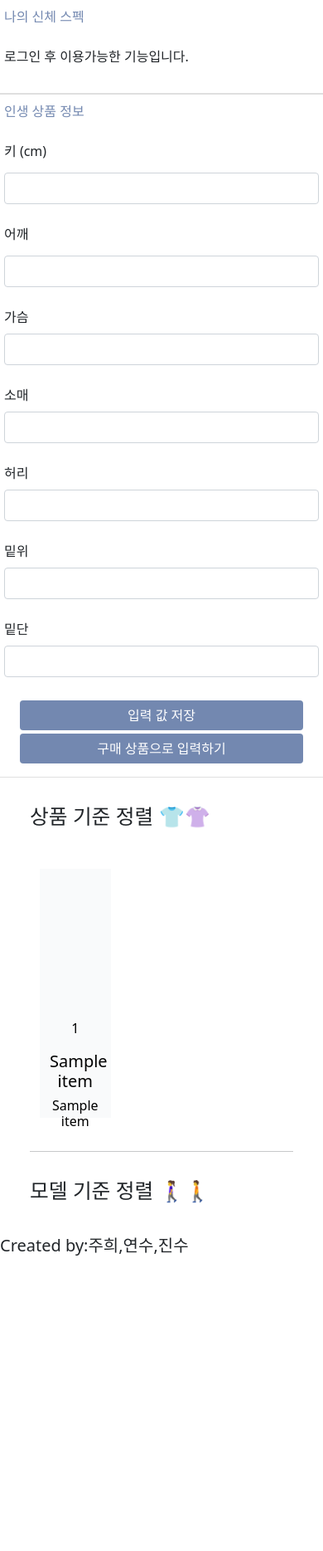
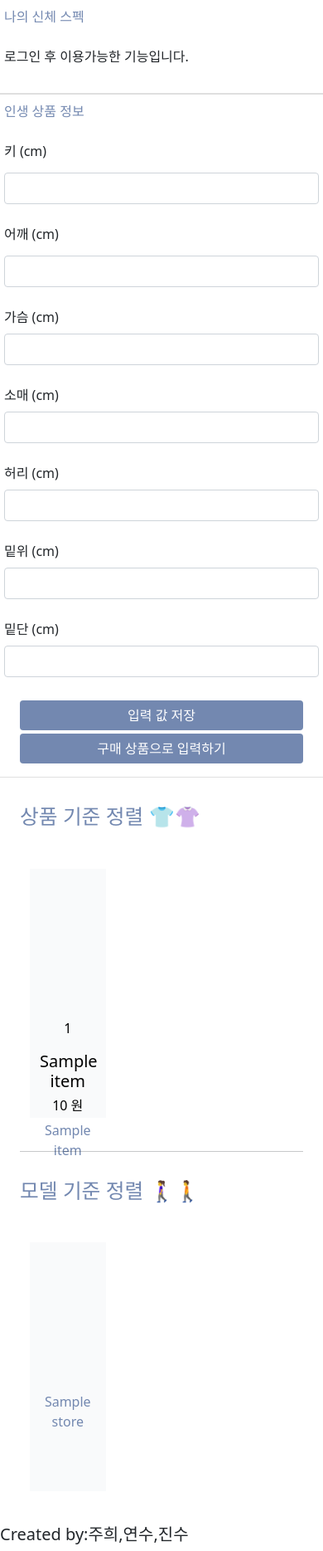
Before and after one commit to chajuhui123/for-me-shopping-project, a Django app: page / in a window 390 px wide. Shown: the part 712-2581 px from the top of the page at 83% size. Before the commit the page ends 2225 px from the top, so only its background shows below. Run offline with Django 3.2, Linux system fonts and the light colour scheme; tables that the repository leaves empty hold one stand-in row (values such as "Sample post").

Commit message:
fix : fix  main.html style & Add pagination for items, shops

```diff
--- a/forMeShoppingProject/mainApp/templates/main.html
+++ b/forMeShoppingProject/mainApp/templates/main.html
@@ -6,7 +6,7 @@
     <div class = "row">
 
         <!-- 상품 카테고리  -->
-        <div class = "col-md-2 px-0">
+        <div class = "col-md-2 mx-0 px-0">
 
             <div class="accordion" id="accordionExample">
                 <!-- 아코디언 상의 메뉴 -->
@@ -137,7 +137,7 @@
         </div>
 
         <!-- 내 정보 -->
-        <div class = "col-md-2 px-0">
+        <div class = "col-md-2 px-0 mx-0">
             <div class="card">
                 <div class="card-header represent-color">
                     나의 신체 스펙
@@ -145,10 +145,8 @@
                 <div class="card-body">
                     <!-- 로그인했을 때는 사용자의 신체 스펙 가져옴 -->
                     {% if user.is_authenticated %} <!-- 로그인된 상태인지 체크 -->
-                        <p>키 (cm) : </p>
-                        <!-- {{user.height}} -->
-                        <p>몸무게 (kg) :</p>
-                        <!-- {{user.weight}} -->
+                        <p>키 : {{user.height}} cm </p>
+                        <p>몸무게 : {{user.weight}} kg</p>
                     <!-- 로그인하지 않았을 때는, 로그인 후 이용 -->
                     {% else %}
                         <p>로그인 후 이용가능한 기능입니다.</p>
@@ -163,17 +161,17 @@
                 <div class="card-body">
                     <label for="inputPassword5" class="form-label"><h6>키 (cm)</h6></label>
                     <input type="number" id="inputPassword5" class="form-control" aria-describedby=""><br/>
-                    <label for="inputPassword5" class="form-label"><h6>어깨</h6></label>
+                    <label for="inputPassword5" class="form-label"><h6>어깨 (cm)</h6></label>
                     <input type="number" id="inputPassword5" class="form-control" aria-describedby=""><br/>
-                    <label for="inputPassword5" class="form-label">가슴</label>
+                    <label for="inputPassword5" class="form-label">가슴 (cm)</label>
                     <input type="number" id="inputPassword5" class="form-control" aria-describedby=""><br/>
-                    <label for="inputPassword5" class="form-label">소매</label>
+                    <label for="inputPassword5" class="form-label">소매 (cm)</label>
                     <input type="number" id="inputPassword5" class="form-control" aria-describedby=""><br/>
-                    <label for="inputPassword5" class="form-label">허리</label>
+                    <label for="inputPassword5" class="form-label">허리 (cm)</label>
                     <input type="number" id="inputPassword5" class="form-control" aria-describedby=""><br/>
-                    <label for="inputPassword5" class="form-label">밑위</label>
+                    <label for="inputPassword5" class="form-label">밑위 (cm)</label>
                     <input type="number" id="inputPassword5" class="form-control" aria-describedby=""><br/>
-                    <label for="inputPassword5" class="form-label">밑단</label>
+                    <label for="inputPassword5" class="form-label">밑단 (cm)</label>
                     <input type="number" id="inputPassword5" class="form-control" aria-describedby=""><br/>
 
 
@@ -188,29 +186,44 @@
         </div>
 
         <!-- 쇼핑몰 정렬 및 쇼핑몰 띄우는 구역 -->
-        <div class = "col-md-8 px-5 py-3">
+        <div class = "col-md-8 py-3">
+          <div class = "container">
             <!-- 나의 인생 아이템 수치와 비슷한 상품 정렬 -->
-            <h2 class = "py-3">상품 기준 정렬 👕👚</h2>
-
+            <h2 class = "py-3 represent-color">상품 기준 정렬 👕👚</h2>
+            <!-- 상품 카드 -->
             <div class = "row text-center">
-              {% for i in posts %} <!-- 12개씩 보내지는 posts 로 바꿔줌 -->
+              {% for i in itemPosts %} <!-- 12개씩 보내지는 posts 로 바꿔줌 -->
                   <div class = "col-3 mx-4 my-4 item-div">
                     <div style = "height: 60%;">
                       <!-- 이미지 첨부 -->
                     </div>
                     <div style = "height: 40%;">
                       <p>{{i.id}}</p>
-                      <h5>{{i.name}}</h5> <!--아이템 이름-->
-                      <h6>{{i.shop_name}}</h6> <!-- 쇼핑몰 이름 -->
+                      <h5>{{i.name}}</h5>
+                      <h6>{{i.price}} 원</h6>
+                      <a href = "{{i.shop_url}}">{{i.shop_name}}</a> <!-- 쇼핑몰 이름 -->
+                    </div>
+                  </div>
+              {% endfor %}
+            </div>
+            <hr>
+            <h2 class = "py-3 represent-color">모델 기준 정렬 🚶‍♀️🚶</h2>
+            <!-- 상품 카드 -->
+            <div class = "row text-center">
+              {% for i in storePosts %} <!-- 12개씩 보내지는 posts 로 바꿔줌 -->
+                  <div class = "col-3 mx-4 my-4 item-div">
+                    <div style = "height: 60%;">
+                      <!-- 이미지 첨부 -->
+                    </div>
+                    <div style = "height: 40%;">
+                      <a href="{{i.url}}">{{i.Name}}</a> <!-- 쇼핑몰 이름 -->
                       <!-- 상품 가격 -->
                     </div>
                   </div>
               {% endfor %}
             </div>
-            <hr>
-            <h2 class = "py-3">모델 기준 정렬 🚶‍♀️🚶</h2>
 
-
+          </div>
         </div> <!-- 쇼핑몰 정렬 및 쇼핑몰 띄우는 구역 끝 -->
     </div>
 
--- a/forMeShoppingProject/mainApp/views.py
+++ b/forMeShoppingProject/mainApp/views.py
@@ -1,15 +1,21 @@
 from django.shortcuts import render
-from .models import Item
+from .models import Item, Store
 from django.core.paginator import Paginator
 
 # main.html을 띄우는 함수, item 목록을 pagination 해서 보여줌
 def main(request):
     items = Item.objects.all()
+    stores = Store.objects.all()
     paginator = Paginator(items, 12) # 매개 변수 2가지 (어떤 것을, 몇개 씩 쪼개서 보여줄지)
+    paginator2 = Paginator(stores, 12)
     page = request.GET.get('page') # get 방식으로 유저가 전달한 해당 페이지 저장
-    posts = paginator.get_page(page) # 전달해준 페이지의 12개 글을 posts 변수에 저장
+    itemPosts = paginator.get_page(page) # 전달해준 페이지의 12개 글을 posts 변수에 저장
+    storePosts = paginator2.get_page(page)
+
     context = {
         'items' : items,
-        'posts' : posts
+        'itemPosts' : itemPosts,
+        'stores' : stores,
+        'storePosts' : storePosts,
     }
     return render(request, 'main.html', context)
```
